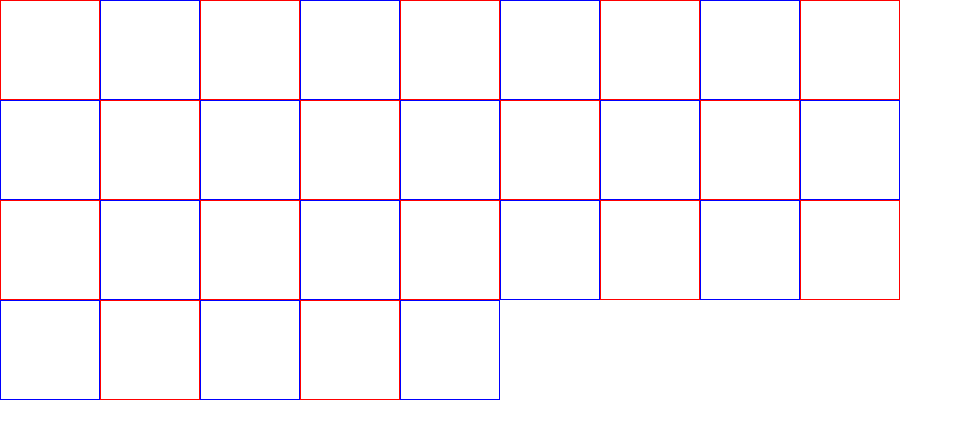
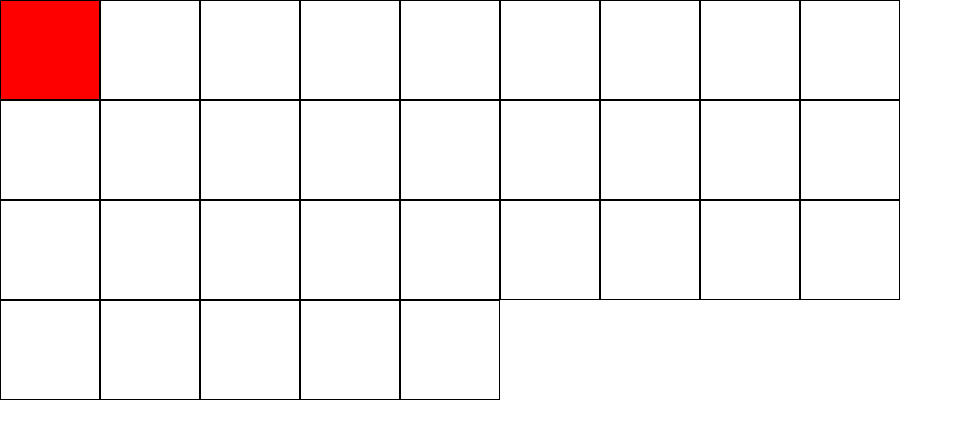
Before and after one commit to mkelson3008/etch-a-sketch, a plain HTML site: page index.html in a window 1280 px wide. Shown: the whole page, without its empty margins (0-963 px from the left). Drawn offline with Linux system fonts and the light colour scheme.

Commit message:
Finish step 2 of the project
Added the hovering effect portion of the project.

```diff
--- a/main.js
+++ b/main.js
@@ -1,11 +1,16 @@
-let mainContainer = document.querySelector(".mainContainer")
+// Set up the grid
 for (let i = 0; i < 32; i++) {
+    let mainContainer = document.querySelector(".mainContainer")
     const div = document.createElement("div");
-    if (i % 2 === 0) {
-        div.classList.toggle("boxTypeOne");
-    }
-    else {
-        div.classList.toggle("boxTypeTwo");
-    }
+    div.classList.toggle("box");
     mainContainer.appendChild(div);
 }
+
+// Create the hovering effect expected when interacting with grid
+const boxes = document.querySelectorAll(".box");
+
+boxes.forEach((box) => {
+    box.addEventListener("mouseover", () => {
+        box.classList.add("hoveringColor");
+    });
+});
--- a/styles.css
+++ b/styles.css
@@ -59,14 +59,12 @@ h1, h2, h3, h4, h5, h6 {
     width: 960px;
 }
 
-.boxTypeOne {
+.box {
     width: 100px;
     height: 100px;
-    border: 1px solid red;
+    border: 1px solid black;
 }
-
-.boxTypeTwo {
-    width: 100px;
-    height: 100px;
-    border: 1px solid blue;
+.hoveringColor {
+  border: 1px solid black;
+  background-color: red;
 }
```
